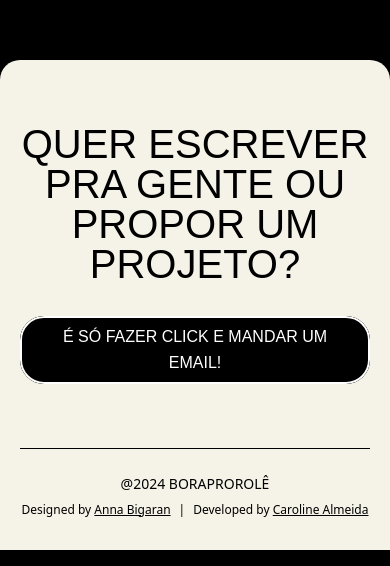
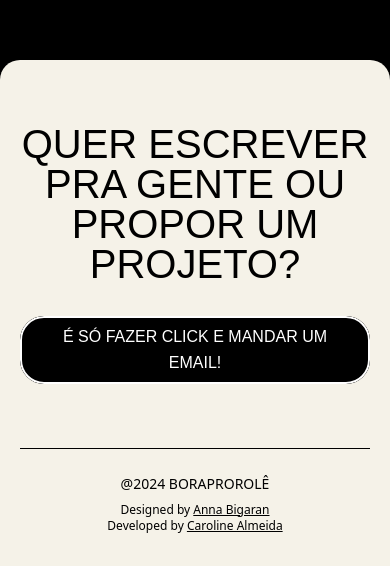
Before and after one commit to devcarolinealmeida/bora-pro-role, a Next.js app: page / in a window 390 px wide. Shown: the part 3902-4468 px from the top of the page. Built offline with nearby package versions, Linux system fonts and the light colour scheme; no server answers; a web font is replaced by a local one.

Commit message:
UPDATE: style footer credits

```diff
--- a/sections/Footer/index.tsx
+++ b/sections/Footer/index.tsx
@@ -15,9 +15,9 @@ export  const Footer = () => {
                 <div className="flex flex-col md:flex-row gap-2 items-center md:justify-between pt-6">
                     <Link
                      className="text-[14px]"  href="https://www.youtube.com/@BoraproRol%C3%AA_cj">@2024 BORAPROROLÊ</Link>
-                    <div className="inline-flex gap-2 text-xs">
-                        <div>Designed by <Link className="underline hover:text-orange-500" href="https://anna-bigaran-portfolio.webflow.io/" target="_blank">Anna Bigaran</Link></div>|
-                        <div>Developed by <Link className="underline hover:text-orange-500" href="https://caroline-almeida-dev.vercel.app/" target="_blank">Caroline Almeida</Link></div>
+                    <div className="inline-block text-xs text-center">
+                        <span className="block md:inline">Designed by <Link className="underline hover:text-orange-500" href="https://anna-bigaran-portfolio.webflow.io/" target="_blank">Anna Bigaran</Link></span> <span className="hidden md:inline"> | </span>
+                        <span className="block md:inline">Developed by <Link className="underline hover:text-orange-500" href="https://caroline-almeida-dev.vercel.app/" target="_blank">Caroline Almeida</Link></span>
                     </div>
                 </div>
             </div>
```
